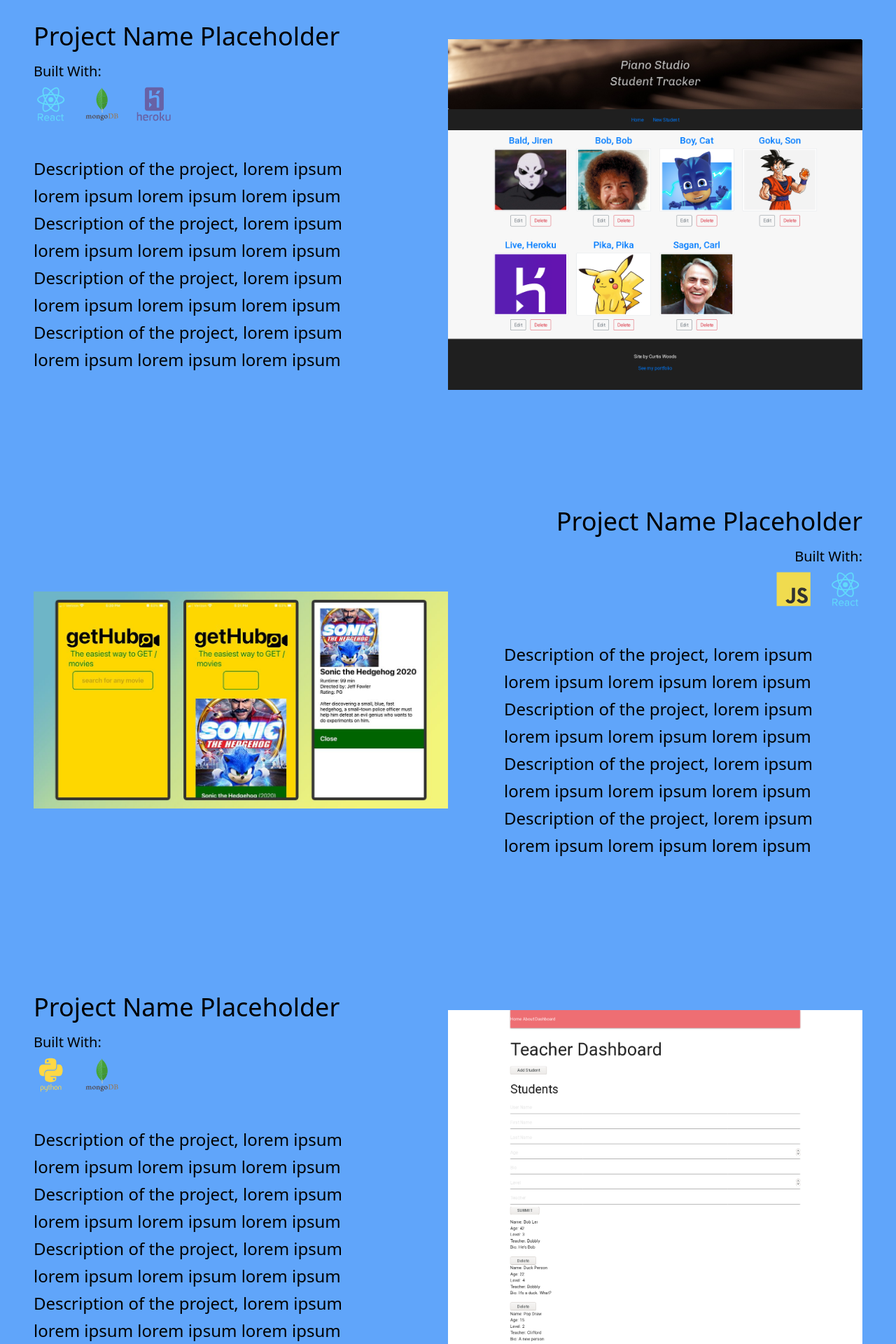
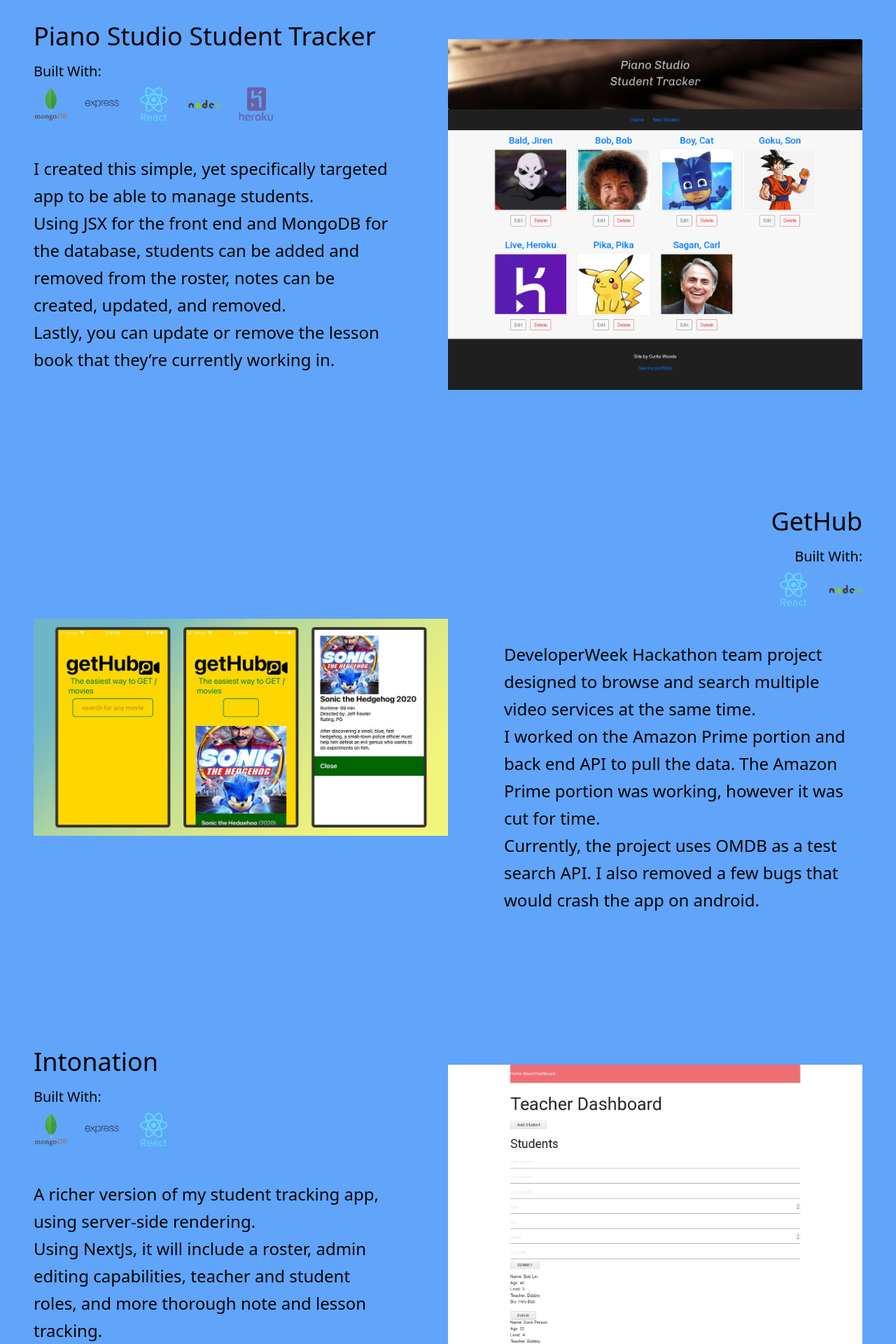
Before and after one commit to DeletedC/portfolio-express, a Next.js app: page / in a window 1280 px wide. Shown: the part 2480-4400 px from the top of the page at 70% size. Built offline with nearby package versions, Linux system fonts and the light colour scheme.

Commit message:
Updated project placeholders with actual descriptions

```diff
--- a/src/components/Projects.js
+++ b/src/components/Projects.js
@@ -9,30 +9,27 @@
       <h1 className='text-center pt-6'>Projects</h1>
 
       <div className=''>
-        <ProjectDiv name='Project Name Placeholder'
-        tech={['react', 'mongoDB', 'heroku']}
+        <ProjectDiv name='Piano Studio Student Tracker'
+        tech={['mongoDB', 'express', 'react', 'node', 'heroku']}
         image={'/img/projects/Screenshot_StudentTracker.png'}>
-          <p>Description of the project, lorem ipsum lorem ipsum lorem ipsum lorem ipsum </p>
-          <p>Description of the project, lorem ipsum lorem ipsum lorem ipsum lorem ipsum </p>
-          <p>Description of the project, lorem ipsum lorem ipsum lorem ipsum lorem ipsum </p>
-          <p>Description of the project, lorem ipsum lorem ipsum lorem ipsum lorem ipsum </p>
+          <p>I created this simple, yet specifically targeted app to be able to manage students.</p>
+          <p>Using JSX for the front end and MongoDB for the database, students can be added and removed from the roster, notes can be created, updated, and removed.</p>
+          <p>Lastly, you can update or remove the lesson book that they’re currently working in.</p>
         </ProjectDiv>
-        <ProjectDiv name='Project Name Placeholder'
-        tech={['javascript', 'react']}
+        <ProjectDiv name='GetHub'
+        tech={['react', 'node']}
         image={"/img/projects/Screenshot_GetHub_Jon.jpeg"}
         direction='flex-row-reverse'>
-          <p>Description of the project, lorem ipsum lorem ipsum lorem ipsum lorem ipsum </p>
-          <p>Description of the project, lorem ipsum lorem ipsum lorem ipsum lorem ipsum </p>
-          <p>Description of the project, lorem ipsum lorem ipsum lorem ipsum lorem ipsum </p>
-          <p>Description of the project, lorem ipsum lorem ipsum lorem ipsum lorem ipsum </p>
+          <p>DeveloperWeek Hackathon team project designed to browse and search multiple video services at the same time.</p>
+          <p>I worked on the Amazon Prime portion and back end API to pull the data. The Amazon Prime portion was working, however it was cut for time.</p>
+          <p>Currently, the project uses OMDB as a test search API. I also removed a few bugs that would crash the app on android.</p>
         </ProjectDiv>
-        <ProjectDiv name='Project Name Placeholder'
-        tech={['python', 'mongoDB']}
+        <ProjectDiv name='Intonation'
+        tech={['mongoDB', 'express', 'react']}
         image={'/img/projects/Screenshot_Intonation.png'}>
-          <p>Description of the project, lorem ipsum lorem ipsum lorem ipsum lorem ipsum </p>
-          <p>Description of the project, lorem ipsum lorem ipsum lorem ipsum lorem ipsum </p>
-          <p>Description of the project, lorem ipsum lorem ipsum lorem ipsum lorem ipsum </p>
-          <p>Description of the project, lorem ipsum lorem ipsum lorem ipsum lorem ipsum </p>
+          <p>A richer version of my student tracking app, using server-side rendering.</p>
+          <p>Using NextJs, it will include a roster, admin editing capabilities, teacher and student roles, and more thorough note and lesson tracking.</p>
+          <p>It currently has adding and deleting capabilities.</p>
         </ProjectDiv>
       </div>
     </div>
```
